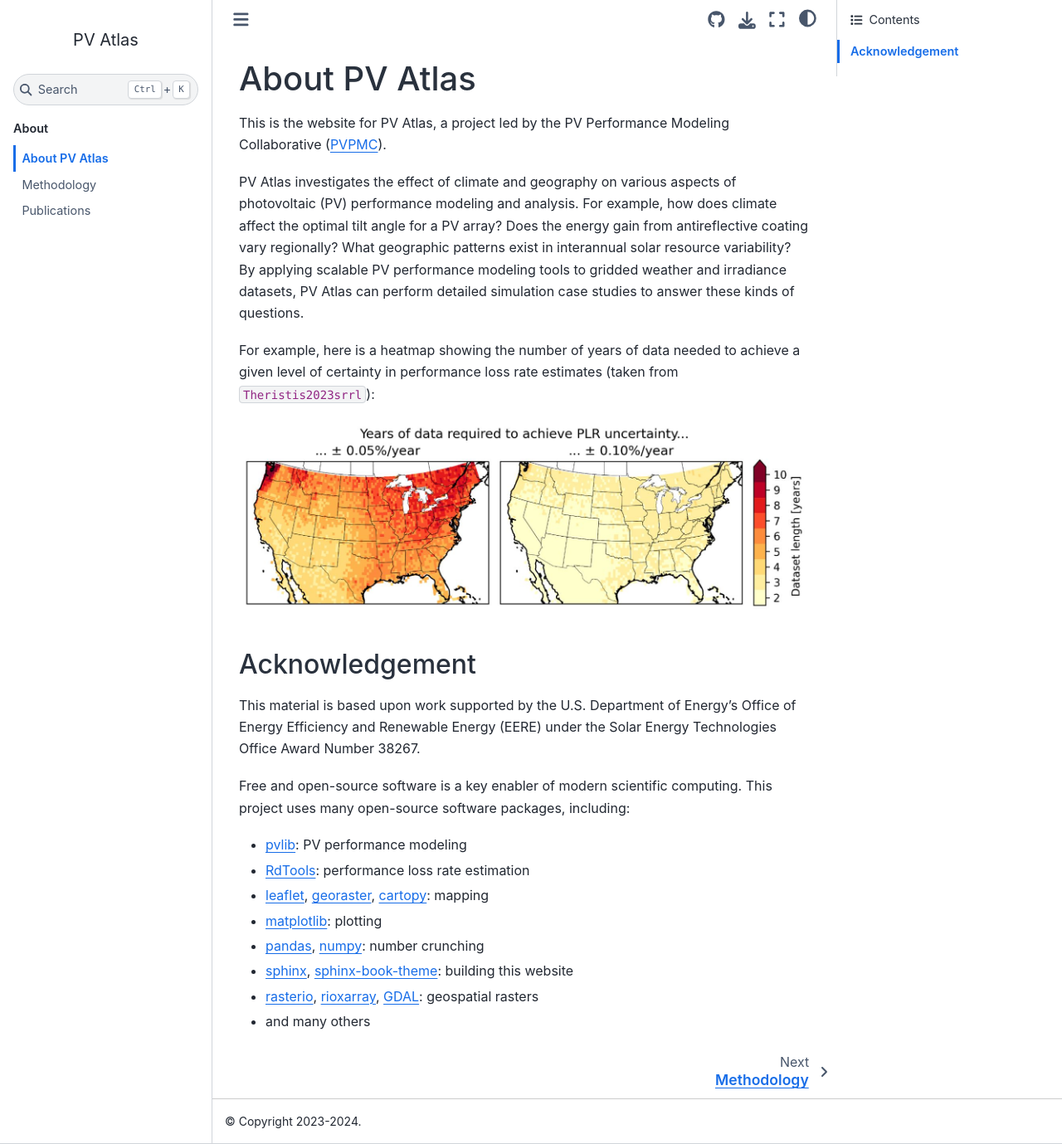
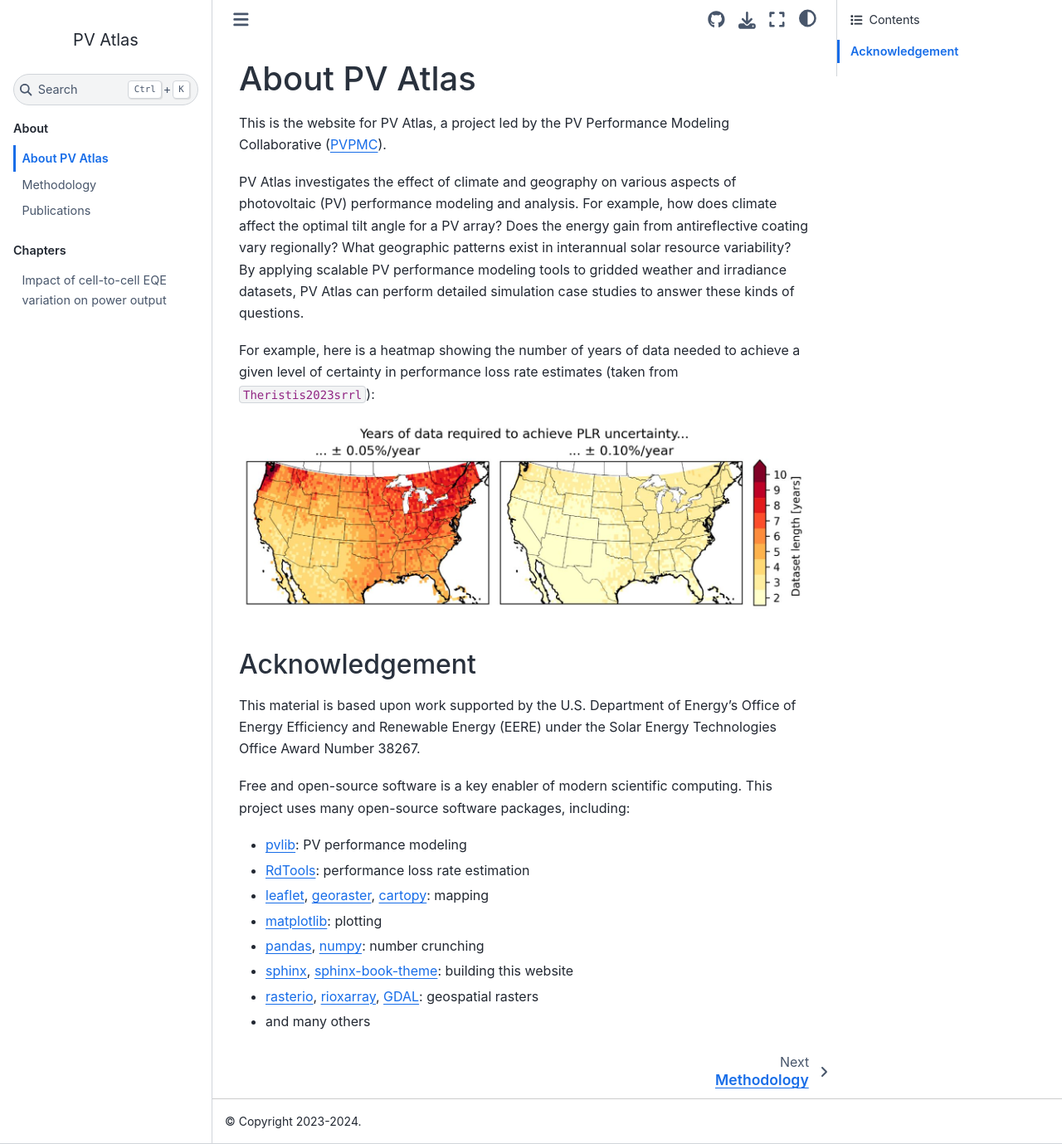
Before and after one commit to sandialabs/pv-atlas, a Sphinx documentation site: the page built from website/source/index.rst, in a window 1280 px wide and 1379 px high. Shown: the whole window at 83% size. Built offline with Sphinx 7.4.7 and the Sphinx Book theme 1.1.4, drawn with Linux system fonts in a browser that asks for light colours; pages that are not in the unit, such as notebooks, are missing from menus; cross-references to code outside the pages are shown as plain code.

Commit message:
Update index.rst

```diff
--- a/website/source/index.rst
+++ b/website/source/index.rst
@@ -58,3 +58,4 @@ This project uses many open-source software packages, including:
    :caption: Chapters
 
    chapter/climatic-influence-plr
+   chapter/cell-eqe-influence
```
